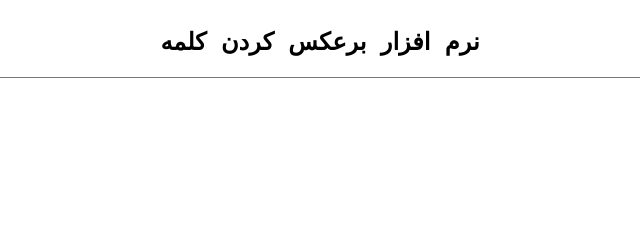
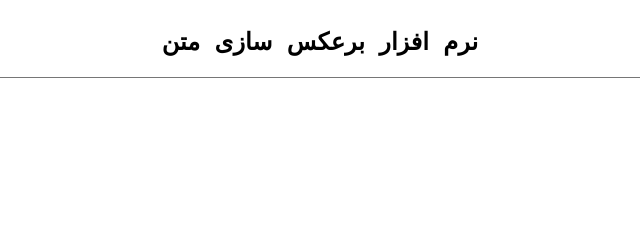
Before and after one commit to hamidb80/text-mirror, a plain HTML site: page index.html in a window 1280 px wide. Shown: the top 240 px of the page, 320-960 px from the left. Drawn offline with Linux system fonts and the light colour scheme.

Commit message:
fix title

```diff
--- a/index.html
+++ b/index.html
@@ -7,7 +7,7 @@
 </head>
 
 <body>
-  <h2>نرم افزار برعکس کردن کلمه</h2>
+  <h2>نرم افزار برعکس سازی متن</h2>
   <textarea id="textbox" cols="30" rows="10" placeholder="محل تایپ"></textarea>
   <textarea id="result" cols="30" rows="10" placeholder="نتیجه" disabled></textarea>
   <button onclick="getReverseByWord()"> براساس کلمه </button>
```
